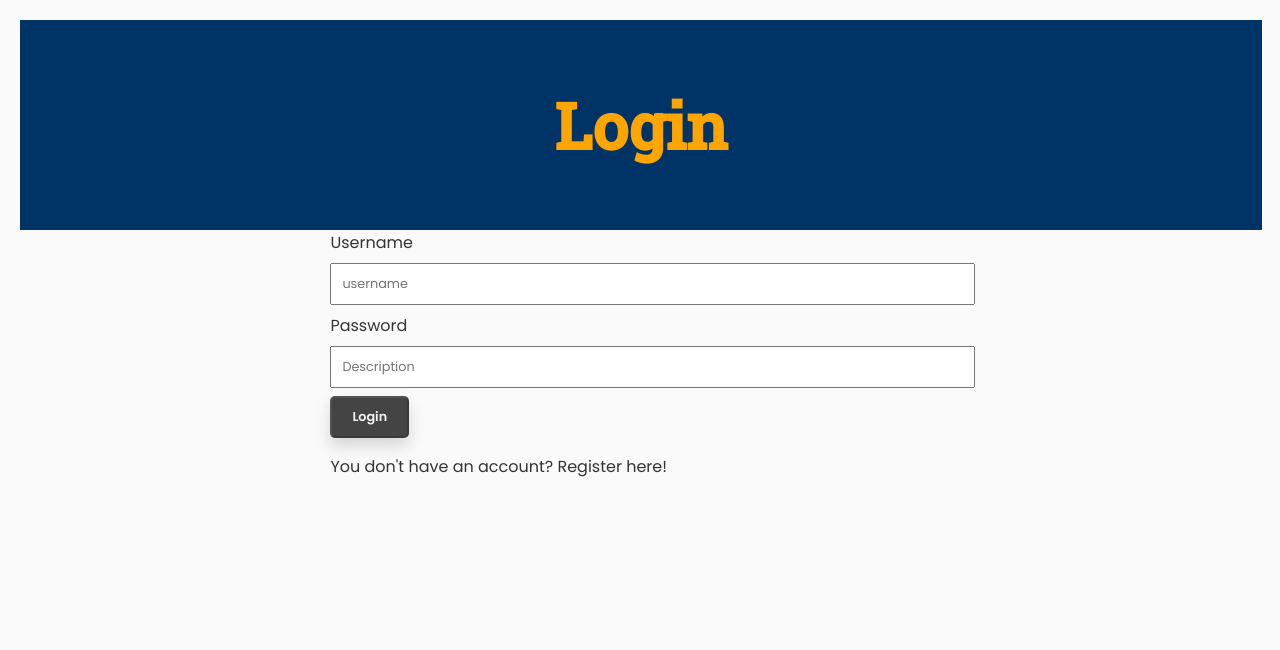
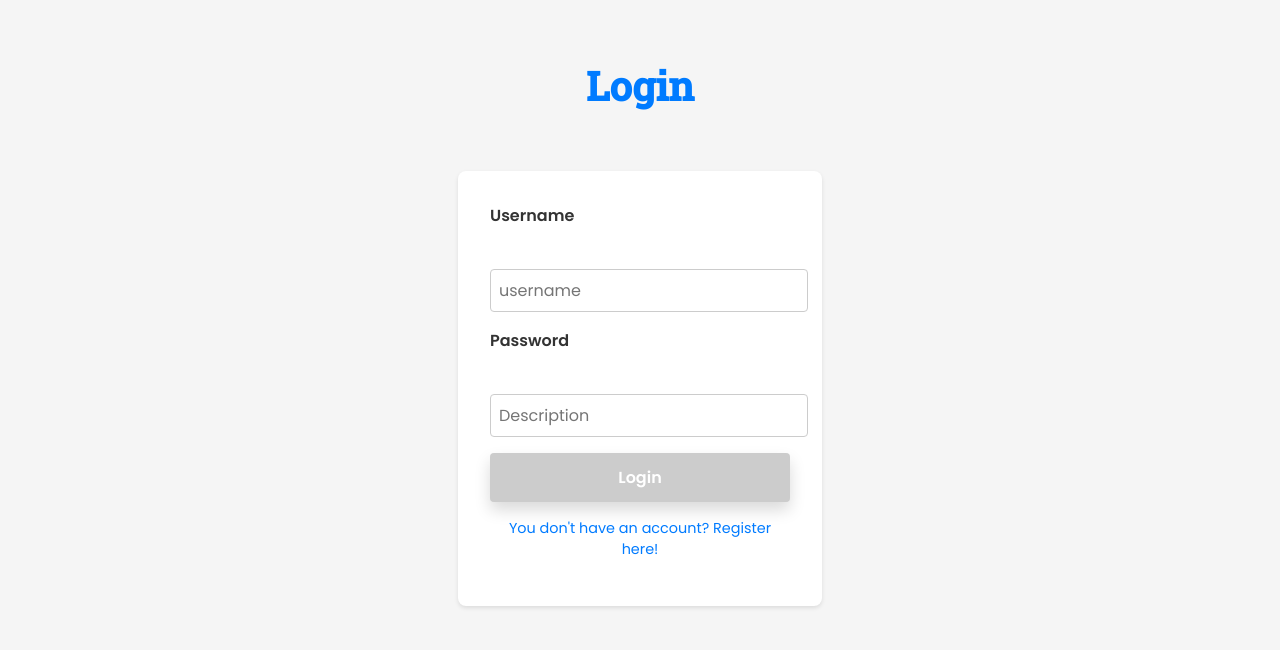
Before and after one commit to PrezBala/Project5FE, a React (Create React App) app: page / in a window 1280 px wide. Shown: the top 650 px of the page. Built offline with nearby package versions, Linux system fonts and the light colour scheme.

Commit message:
amend typos within auth.css

```diff
--- /dev/null
+++ b/src/components/Auth.css
@@ -0,0 +1,77 @@
+.Auth {
+    display: flex;
+    flex-direction: column;
+    align-items: center;
+    min-height: 100vh;
+    background-color: #f5f5f5;
+  }
+
+  .Auth-header {
+    text-align: center;
+    margin-top: 2rem;
+  }
+
+  .Auth-header h1 {
+    font-size: 2.5rem;
+    font-weight: bold;
+    color: #007bff;
+  }
+
+  .Auth-header p {
+    font-size: 1.2rem;
+    color: #555;
+    margin-top: 1rem;
+  }
+
+  .login-container {
+    width: 300px;
+    background-color: #fff;
+    border-radius: 8px;
+    padding: 2rem;
+    margin-top: 2rem;
+    box-shadow: 0 2px 4px rgba(0, 0, 0, 0.1);
+  }
+
+  .login-container label {
+    display: block;
+    margin-bottom: 0.5rem;
+    font-weight: bold;
+  }
+
+  .login-container input {
+    width: 100%;
+    padding: 0.5rem;
+    font-size: 1rem;
+    border: 1px solid #ccc;
+    border-radius: 4px;
+    margin-bottom: 1rem;
+  }
+
+  .login-container button {
+    width: 100%;
+    padding: 0.75rem;
+    background-color: #007bff;
+    color: #fff;
+    border: none;
+    border-radius: 4px;
+    font-size: 1rem;
+    font-weight: bold;
+    cursor: pointer;
+  }
+
+  .login-container button:disabled {
+    background-color: #ccc;
+    cursor: not-allowed;
+  }
+
+  .login-container p {
+    text-align: center;
+    font-size: 0.9rem;
+    cursor: pointer;
+    color: #007bff;
+    margin-top: 1rem;
+  }
+
+  .login-container p:hover {
+    text-decoration: underline;
+  }
--- a/src/components/auth.js
+++ b/src/components/auth.js
@@ -1,56 +1,81 @@
 import React, { useState, useEffect } from 'react';
 import { API } from '../api-service';
 import { useCookies } from 'react-cookie';
+import './Auth.css';
 
-function Auth(){
-
-  const [ username, setUsername ] = useState('');
-  const [ password, setPassword ] = useState('');
-  const [ isLoginView, setIsLoginView ] = useState(true);
+function Auth() {
+  const [username, setUsername] = useState('');
+  const [password, setPassword] = useState('');
+  const [isLoginView, setIsLoginView] = useState(true);
 
   const [token, setToken] = useCookies(['mr-token']);
 
-  useEffect( () => {
-    if(token['mr-token']) window.location.href = '/movies';
-  }, [token])
+  useEffect(() => {
+    if (token['mr-token']) window.location.href = '/movies';
+  }, [token]);
 
   const loginClicked = () => {
-    API.loginUser({username, password})
-      .then( resp => setToken('mr-token', resp.token))
-      .catch( error => console.log(error))
-  }
+    API.loginUser({ username, password })
+      .then((resp) => setToken('mr-token', resp.token))
+      .catch((error) => console.log(error));
+  };
+
   const registerClicked = () => {
-    API.registerUser({username, password})
-      .then( () => loginClicked())
-      .catch( error => console.log(error))
-  }
+    API.registerUser({ username, password })
+      .then(() => loginClicked())
+      .catch((error) => console.log(error));
+  };
+
   const isDisabled = username.length === 0 || password.length === 0;
 
   return (
-    <div className="App">
-      <header className="App-header">
+    <div className="Auth">
+      <header className="Auth-header">
         {isLoginView ? <h1>Login</h1> : <h1>Register</h1>}
       </header>
       <div className="login-container">
-        <label htmlFor="username">Username</label><br/>
-        <input id="username" type="text" placeholder="username" value={username}
-              onChange={ evt=> setUsername(evt.target.value)}
-        /><br/>
-        <label htmlFor="password">Password</label><br/>
-        <input id="password" type="password" placeholder="Description" value={password}
-            onChange={ evt=> setPassword(evt.target.value)} /><br/>
-            { isLoginView ?
-              <button onClick={loginClicked} disabled={isDisabled}>Login</button> :
-              <button onClick={registerClicked} disabled={isDisabled}>Register</button>
-            }
+        <label htmlFor="username">Username</label>
+        <br />
+        <input
+          id="username"
+          type="text"
+          placeholder="username"
+          value={username}
+          onChange={(evt) => setUsername(evt.target.value)}
+        />
+        <br />
+        <label htmlFor="password">Password</label>
+        <br />
+        <input
+          id="password"
+          type="password"
+          placeholder="Description"
+          value={password}
+          onChange={(evt) => setPassword(evt.target.value)}
+        />
+        <br />
+        {isLoginView ? (
+          <button onClick={loginClicked} disabled={isDisabled}>
+            Login
+          </button>
+        ) : (
+          <button onClick={registerClicked} disabled={isDisabled}>
+            Register
+          </button>
+        )}
 
-        { isLoginView ?
-          <p onClick={()=> setIsLoginView(false)}>You don't have an account? Register here!</p> :
-          <p onClick={()=> setIsLoginView(true)}>You already have an account? Login here</p>
-        }
+        {isLoginView ? (
+          <p onClick={() => setIsLoginView(false)}>
+            You don't have an account? Register here!
+          </p>
+        ) : (
+          <p onClick={() => setIsLoginView(true)}>
+            You already have an account? Login here
+          </p>
+        )}
       </div>
     </div>
-  )
+  );
 }
 
 export default Auth;
```
